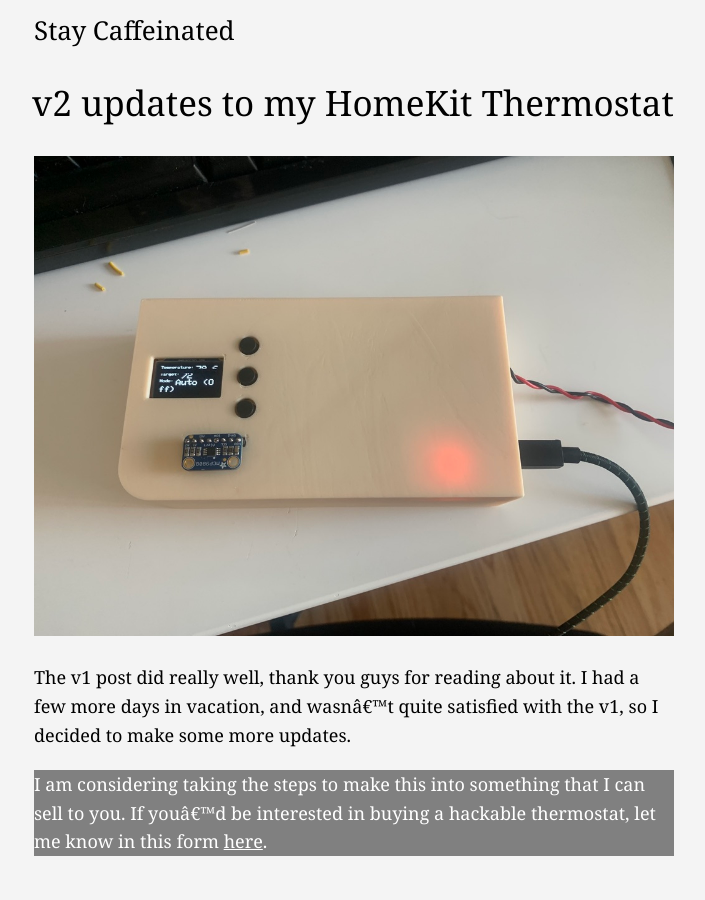
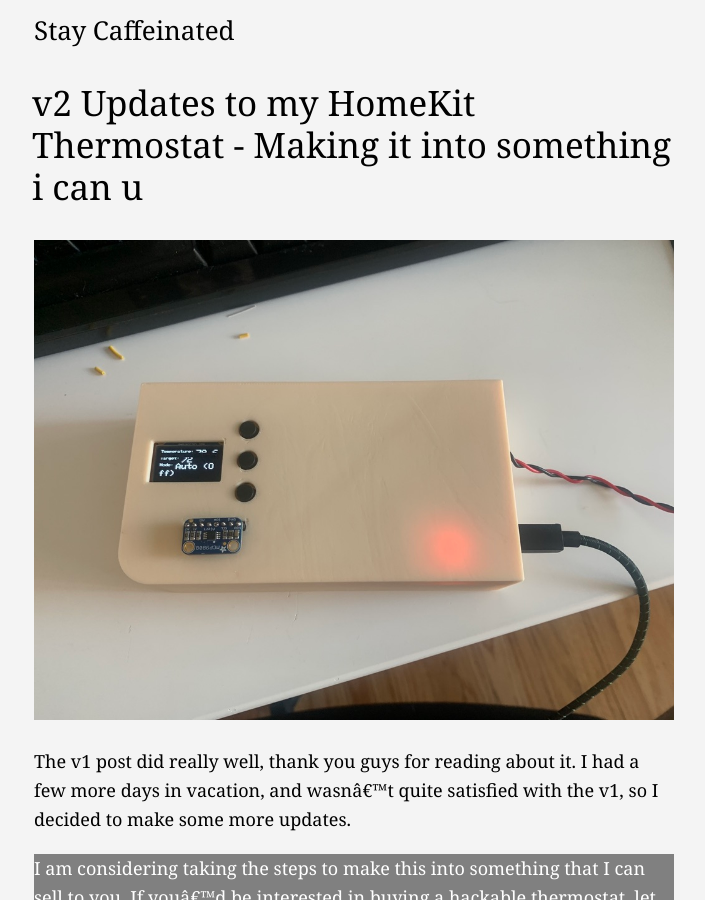
Before and after one commit to frenchie4111/frenchie4111.github.io, a Jekyll site: the page built from _posts/2020-12-31-Thermostat-v2.md, in a window 1280 px wide and 900 px high. Shown: the whole window, without its empty margins (286-991 px from the left). Built offline with Jekyll 4.4.1, drawn with Linux system fonts in a browser that asks for light colours; nearby versions of some CDN libraries.

Commit message:
Final touches

```diff
--- a/_posts/2020-12-31-Thermostat-v2.md
+++ b/_posts/2020-12-31-Thermostat-v2.md
@@ -1,5 +1,5 @@
 ---
-title: "v2 updates to my HomeKit Thermostat"
+title: "v2 Updates to my HomeKit Thermostat - Making it into something i can u"
 subject: More updates to my thermostat project
 tags: Projects
 layout: post_plain
```
Also changed, not shown: _posts/2020-12-27-Building-my-own-HomeKit-Thermostat-v1.md (+4 -0 lines).
